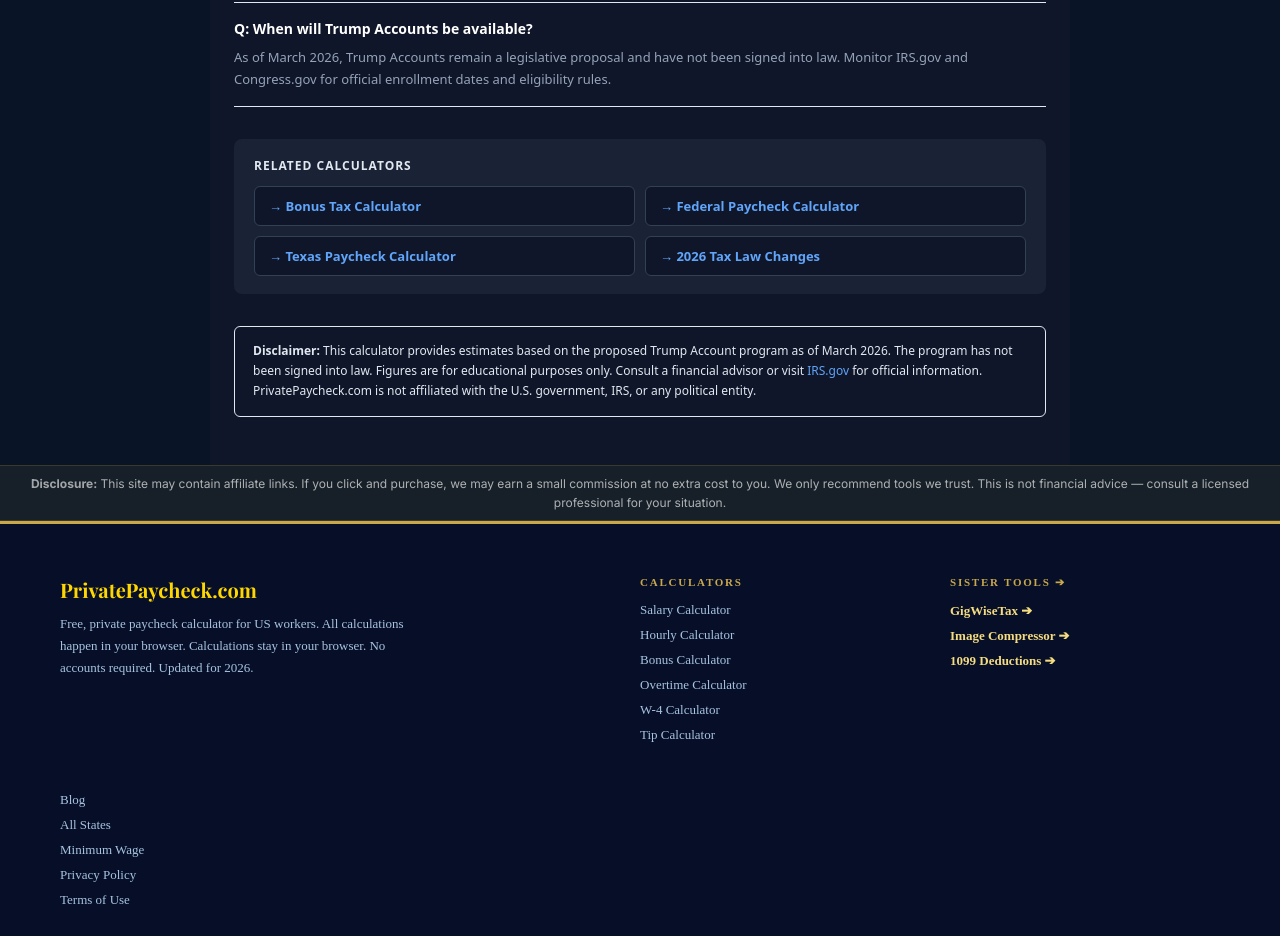
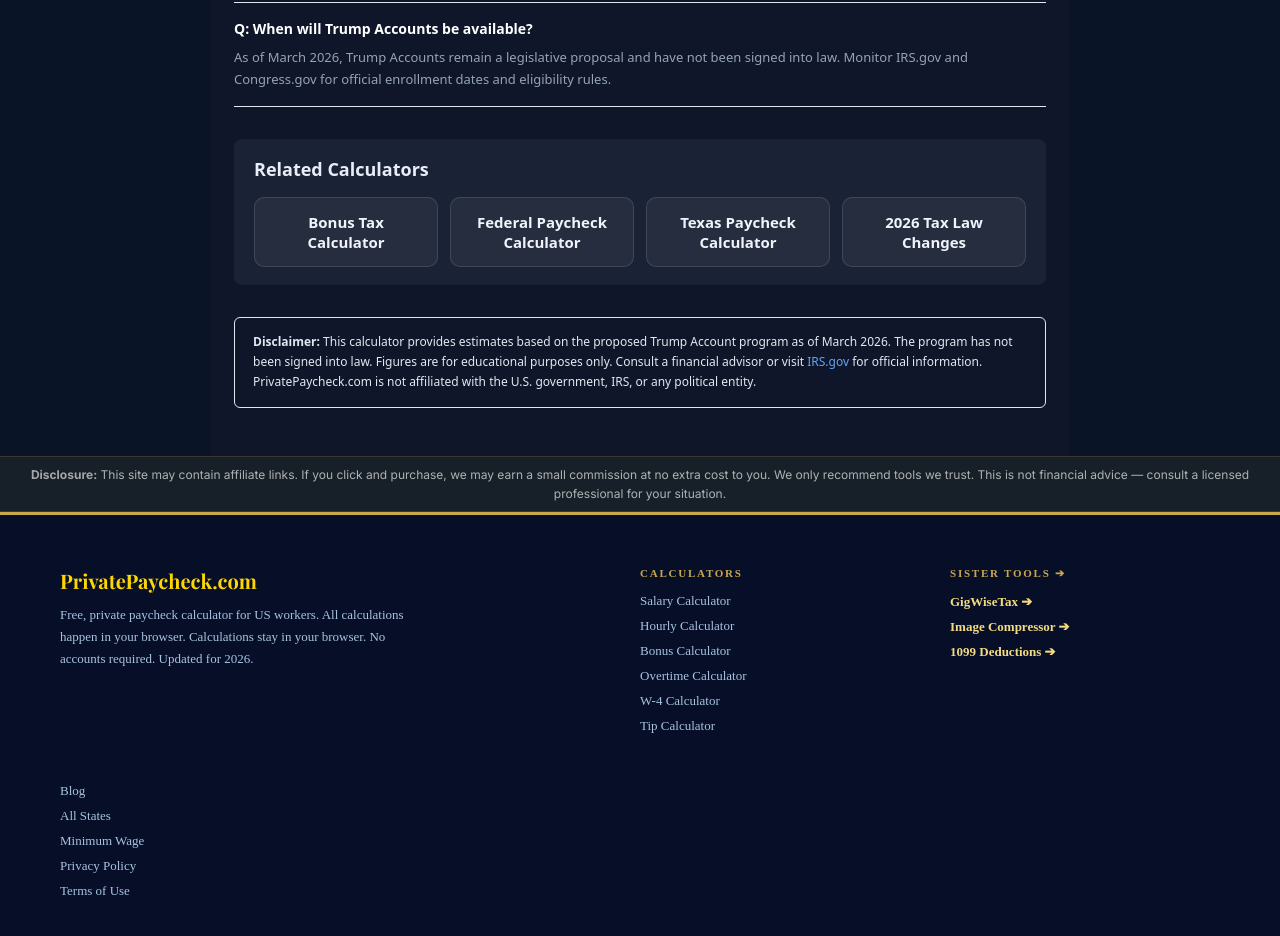
Before and after one commit to devqrcraft-ui/privatepaycheck, a Next.js app: page /trump-account-calculator in a window 1280 px wide. Shown: the part 1740-2676 px from the top of the page. Built offline with nearby package versions, Linux system fonts and the light colour scheme.

Commit message:
feat: apply LinkCardGrid to Trump Account Calculator's Related Calculators section — final file of LinkCardGrid rollout

```diff
--- a/src/app/trump-account-calculator/page.tsx
+++ b/src/app/trump-account-calculator/page.tsx
@@ -1,4 +1,5 @@
 import type { Metadata } from 'next'
+import LinkCardGrid from '@/components/LinkCardGrid'
 export const metadata: Metadata = {
   title: 'Trump Account Calculator 2026 — How Much Will Your Child Get?',
   description: 'Calculate your estimated Trump Account (DOGE dividend) payment for 2026. See how much you or your child may receive based on the proposed savings account program. Free, instant.',
@@ -121,22 +122,9 @@ export default function Page() {
         </div>
       ))}
 
-      {/* CROSS-LINKS */}
-      <div style={{ background: '#1a2235', borderRadius: 8, padding: '18px 20px', marginTop: 32 }}>
-        <div style={{ fontSize: 12, fontWeight: 700, color: '#e2e8f0', textTransform: 'uppercase', letterSpacing: '1px', marginBottom: 12 }}>Related Calculators</div>
-        <div style={{ display: 'grid', gridTemplateColumns: '1fr 1fr', gap: 10 }}>
-          {[
-            { href: '/bonus-tax-calculator', label: 'Bonus Tax Calculator' },
-            { href: '/federal-paycheck-calculator', label: 'Federal Paycheck Calculator' },
-            { href: '/texas-paycheck-calculator', label: 'Texas Paycheck Calculator' },
-            { href: '/2026-tax-changes', label: '2026 Tax Law Changes' },
-          ].map(link => (
-            <a key={link.href} href={link.href} style={{ background: '#0f1629', border: '1px solid #334155', borderRadius: 6, padding: '10px 14px', textDecoration: 'none', color: '#60a5fa', fontSize: 13, fontWeight: 600 }}>
-              → {link.label}
-            </a>
-          ))}
+        <div style={{ background: "#1a2235", borderRadius: 8, padding: "18px 20px", marginTop: 32 }}>
+          <LinkCardGrid title="Related Calculators" minCardWidth={160} links={[["/bonus-tax-calculator","Bonus Tax Calculator"],["/federal-paycheck-calculator","Federal Paycheck Calculator"],["/texas-paycheck-calculator","Texas Paycheck Calculator"],["/2026-tax-changes","2026 Tax Law Changes"]]} />
         </div>
-      </div>
 
       <div style={{ marginTop: 32, padding: '14px 18px', background: '#0f1629', border: '1px solid #e2e8f0', borderRadius: 6, fontSize: 12, color: '#e2e8f0', lineHeight: 1.7 }}>
         <strong style={{ color: '#e2e8f0' }}>Disclaimer:</strong> This calculator provides estimates based on the proposed Trump Account program as of March 2026.
```
